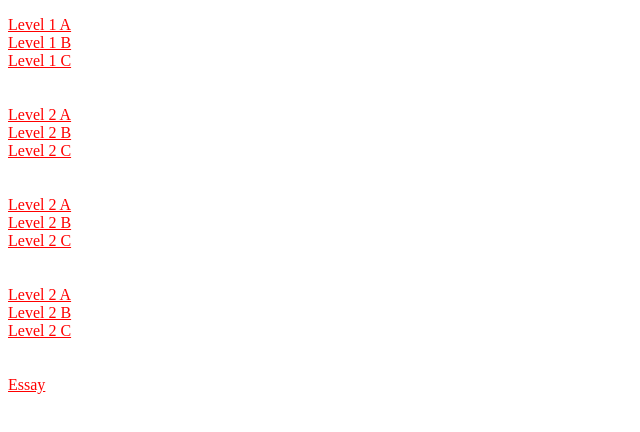
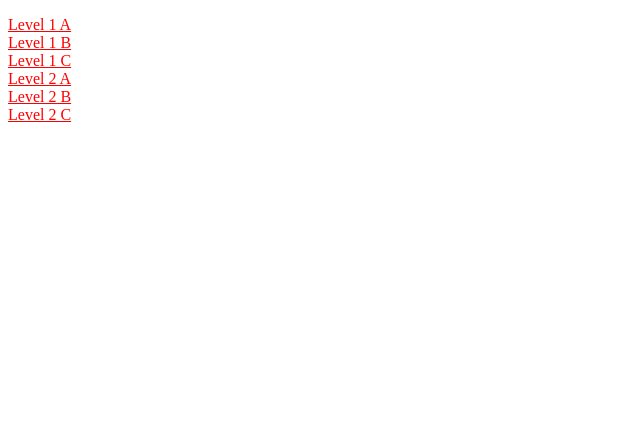
Before and after one commit to uriahgray/uriahgray.github.io, a plain HTML site: page index.html in a window 1280 px wide. Shown: the whole page, without its empty margins (0-640 px from the left). Drawn offline with Linux system fonts and the light colour scheme.

```diff
--- a/index.html
+++ b/index.html
@@ -16,23 +16,15 @@
 <a href="#"></a>
 <p></p>
 
+
 <a href="level1a.html">Level 1 A</a> <br>
 <a href="level1b.html">Level 1 B</a> <br>
 <a href="level1c.html">Level 1 C</a> <br>
-<br><br>
 <a href="level2a.html">Level 2 A</a> <br>
 <a href="level2b.html">Level 2 B</a> <br>
 <a href="level2c.html">Level 2 C</a> <br>
-<br><br>
-<a href="level2a.html">Level 2 A</a> <br>
-<a href="level2b.html">Level 2 B</a> <br>
-<a href="level2c.html">Level 2 C</a> <br>
-<br><br>
-<a href="level2a.html">Level 2 A</a> <br>
-<a href="level2b.html">Level 2 B</a> <br>
-<a href="level2c.html">Level 2 C</a> <br>
-<br><br>
-<a href="essay/essay.html">Essay</a> <br>
+
+
 
 
 
```
